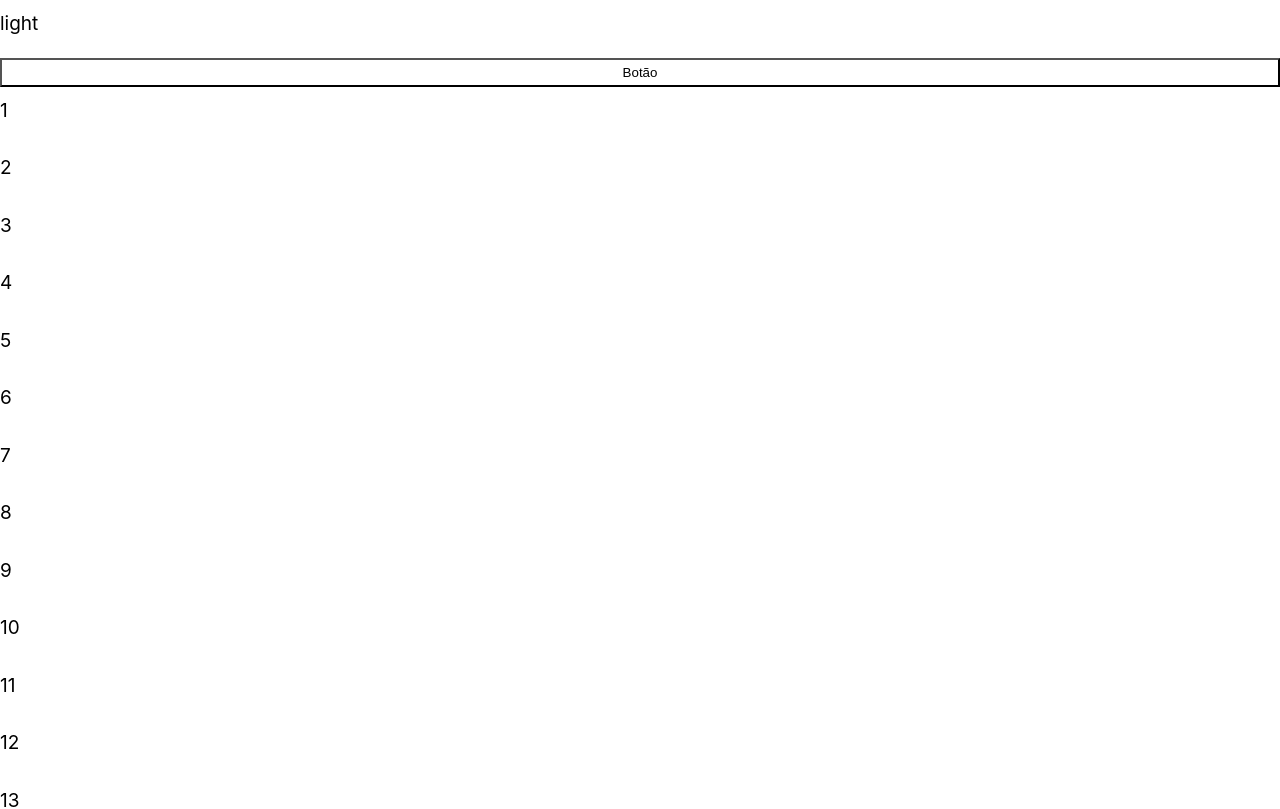
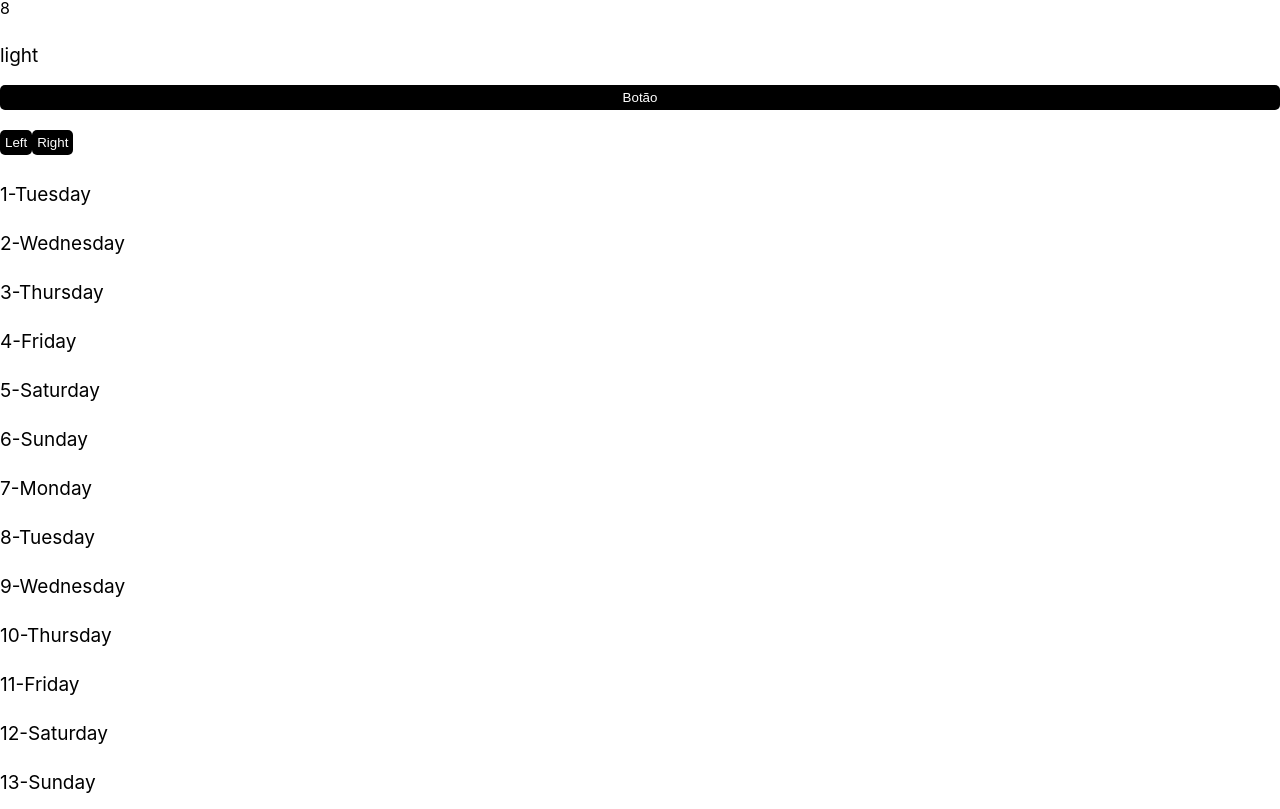
Before and after one commit to LuigiVanin/ac-calendar, a React (Vite) app: page / in a window 1280 px wide. Shown: the top 809 px of the page. Built offline with nearby package versions, Linux system fonts and the light colour scheme.

Commit message:
fixing bug on the month count

```diff
--- a/src/App.tsx
+++ b/src/App.tsx
@@ -1,15 +1,20 @@
+import "./reset.css";
 import "./App.css";
 import { css } from "../stitches.config";
 import { ThemeContext } from "./context/ThemeContext";
 import { Text } from "./components/typography/Typography";
-import { useContext } from "react";
+import { useContext, useEffect, useState } from "react";
+// import { Month } from "./helpers/calendar";
+import { CalendarContext } from "./context/CalendarContext";
 import { Month } from "./helpers/calendar";
 
 const button = css({
-    backgroundColor: "$loContrast",
+    backgroundColor: "$hiContrast",
     paddingInline: "$sm",
     paddingBlock: "$sm",
-    color: "$hiContrast",
+    color: "$loContrast",
+    borderRadius: "$sm",
+    border: "none",
 });
 
 const wrapper = css({
@@ -18,23 +23,45 @@ const wrapper = css({
     backgroundColor: "$loContrast",
     display: "flex",
     flexDirection: "column",
+    gap: "$xl",
 });
 
 function App() {
     const { theme, cycleTheme } = useContext(ThemeContext);
+    const {
+        month: monthCount,
+        changeMonthLeft,
+        changeMonthRight,
+    } = useContext(CalendarContext);
 
-    const month = Month.CurrentMonth();
+    const [month, setMonth] = useState(() => new Month(monthCount, 2023));
+    month;
+    useEffect(() => {
+        setMonth(new Month(monthCount, 2023));
+    }, [monthCount]);
 
     return (
         <div className={wrapper()}>
+            {monthCount}
             <Text>{theme}</Text>
             <button className={button()} onClick={() => cycleTheme()}>
                 <span>Botão</span>
             </button>
+            <div className="button-group">
+                <button className={button()} onClick={() => changeMonthLeft()}>
+                    Left
+                </button>
+                <button className={button()} onClick={() => changeMonthRight()}>
+                    Right
+                </button>
+            </div>
             {month.days.map((day) => {
-                return <Text>{day.getDay()}</Text>;
+                return (
+                    <Text key={day.day}>
+                        {day.getDay()}-{day.weekday.name}
+                    </Text>
+                );
             })}
-            _
         </div>
     );
 }
--- /dev/null
+++ b/src/context/CalendarContext.tsx
@@ -0,0 +1,30 @@
+import { createContext, useState } from "react";
+import { Props } from "../types/props";
+import { Month } from "../helpers/calendar";
+
+interface ICalendarContext {
+    month: number;
+    changeMonthLeft: () => void;
+    changeMonthRight: () => void;
+}
+
+export const CalendarContext = createContext({} as ICalendarContext);
+
+export const CalendarProvider: React.FC<Props> = ({ children }) => {
+    const [month, setMonth] = useState(8);
+    const changeMonthLeft = () => {
+        setMonth(month - 1);
+    };
+    const changeMonthRight = () => {
+        setMonth(month + 1);
+    };
+    return (
+        <CalendarContext.Provider
+            value={{ month, changeMonthLeft, changeMonthRight }}
+        >
+            {children}
+        </CalendarContext.Provider>
+    );
+};
+
+export const useCalendar = () => {};
--- a/src/helpers/calendar.ts
+++ b/src/helpers/calendar.ts
@@ -1,31 +1,41 @@
 import moment from "moment";
 
-interface IDay {
+interface ICalendarUnit {
     getMonth(): number;
     getDay(): number;
     getWeekday(): number;
     getCurrentDiffDays(day?: Date): number;
 }
 
+type StringDateFormat = `${string}-${string}-${string}`;
+
 export interface Member {
     name: string;
     nickname: string;
-    birthday: `${number}-${number}-${number}`;
+    birthday: StringDateFormat;
     email: string;
     phone: string;
 }
 
-export abstract class AbstractDay implements IDay {
+export abstract class CalendarUnit implements ICalendarUnit {
     month: number;
     day: number;
-    weekday: number;
+    weekday: { idx: number; name: string; abreviation: string };
     date: moment.Moment;
 
-    constructor(date: `${number}-${number}-${number}`) {
+    constructor(date: StringDateFormat) {
         this.date = moment(date);
-        this.month = this.date.month();
+        // NOTE: Take this with a grain of salt, but momentjs is a bit weird
+        //       months start with 0, so january is 0 and december is 11. To set
+        //       I am starting with 1 to 12, so I am adding 1 to the month that
+        //       get from momentjs.
+        this.month = this.date.month() + 1;
         this.day = this.date.date();
-        this.weekday = this.date.weekday();
+        this.weekday = {
+            idx: this.date.weekday(),
+            name: this.date.format("dddd"),
+            abreviation: this.date.format("ddd"),
+        };
     }
 
     getMonth() {
@@ -37,7 +47,7 @@ export abstract class AbstractDay implements IDay {
     }
 
     getWeekday() {
-        return this.weekday;
+        return this.weekday.idx;
     }
 
     getCurrentDiffDays(day?: Date) {
@@ -47,7 +57,7 @@ export abstract class AbstractDay implements IDay {
     }
 }
 
-export class Birthday extends AbstractDay {
+export class Birthday extends CalendarUnit {
     private member: Member;
     constructor(member: Member) {
         super(member.birthday);
@@ -65,10 +75,10 @@ export class Birthday extends AbstractDay {
     }
 }
 
-export class Day extends AbstractDay {
+export class Day extends CalendarUnit {
     birtdays: Birthday[] = [];
 
-    constructor(date: `${number}-${number}-${number}`) {
+    constructor(date: StringDateFormat) {
         super(date);
         this.birtdays = [];
     }
@@ -88,14 +98,28 @@ export class Day extends AbstractDay {
     }
 }
 
-export class Month {
+const leftPad = (num: number, size: number) => {
+    const s = String(num);
+    return s.padStart(size, "0");
+};
+
+export class Month extends CalendarUnit {
     days: Day[] = [];
 
     constructor(month: number, year: number) {
-        const date = moment(`${year}-${month}-01`);
+        const formattedDate: StringDateFormat = `${year}-${leftPad(
+            month,
+            2
+        )}-01`;
+        super(formattedDate);
+        const date = moment(formattedDate);
+
         const daysInMonth = date.daysInMonth();
         for (let i = 1; i <= daysInMonth; i++) {
-            this.days.push(new Day(`${year}-${month}-${i}`));
+            const day = new Day(
+                `${year}-${leftPad(month, 2)}-${leftPad(i, 2)}`
+            );
+            this.days.push(day);
         }
     }
 
@@ -109,6 +133,7 @@ export class Month {
         const date = new Date();
         const month = date.getMonth() + 1;
         const year = date.getFullYear();
-        return new Month(month, year);
+        const m = new Month(month, year);
+        return m;
     }
 }
--- a/src/main.tsx
+++ b/src/main.tsx
@@ -3,11 +3,14 @@ import ReactDOM from "react-dom/client";
 import App from "./App.tsx";
 import { ThemeProvider } from "./context/ThemeContext.tsx";
 import "./index.css";
+import { CalendarProvider } from "./context/CalendarContext.tsx";
 
 ReactDOM.createRoot(document.getElementById("root")!).render(
     <React.StrictMode>
         <ThemeProvider>
-            <App />
+            <CalendarProvider>
+                <App />
+            </CalendarProvider>
         </ThemeProvider>
     </React.StrictMode>
 );
--- /dev/null
+++ b/src/reset.css
@@ -0,0 +1,129 @@
+/* http://meyerweb.com/eric/tools/css/reset/
+   v2.0 | 20110126
+   License: none (public domain)
+*/
+
+html,
+body,
+div,
+span,
+applet,
+object,
+iframe,
+h1,
+h2,
+h3,
+h4,
+h5,
+h6,
+p,
+blockquote,
+pre,
+a,
+abbr,
+acronym,
+address,
+big,
+cite,
+code,
+del,
+dfn,
+em,
+img,
+ins,
+kbd,
+q,
+s,
+samp,
+small,
+strike,
+strong,
+sub,
+sup,
+tt,
+var,
+b,
+u,
+i,
+center,
+dl,
+dt,
+dd,
+ol,
+ul,
+li,
+fieldset,
+form,
+label,
+legend,
+table,
+caption,
+tbody,
+tfoot,
+thead,
+tr,
+th,
+td,
+article,
+aside,
+canvas,
+details,
+embed,
+figure,
+figcaption,
+footer,
+header,
+hgroup,
+menu,
+nav,
+output,
+ruby,
+section,
+summary,
+time,
+mark,
+audio,
+video {
+    margin: 0;
+    padding: 0;
+    border: 0;
+    font-size: 100%;
+    font: inherit;
+    vertical-align: baseline;
+}
+/* HTML5 display-role reset for older browsers */
+article,
+aside,
+details,
+figcaption,
+figure,
+footer,
+header,
+hgroup,
+menu,
+nav,
+section {
+    display: block;
+}
+body {
+    line-height: 1;
+}
+ol,
+ul {
+    list-style: none;
+}
+blockquote,
+q {
+    quotes: none;
+}
+blockquote:before,
+blockquote:after,
+q:before,
+q:after {
+    content: "";
+    content: none;
+}
+table {
+    border-collapse: collapse;
+    border-spacing: 0;
+}
--- a/stitches.config.ts
+++ b/stitches.config.ts
@@ -12,6 +12,13 @@ export const {
     theme: {
         fonts: {
             system: "system-ui",
+        },
+        radii: {
+            sx: "2px",
+            sm: "5px",
+            md: "10px",
+            lg: "15px",
+            rounded: "50%",
         },
         space: {
             sx: "2px",
```
